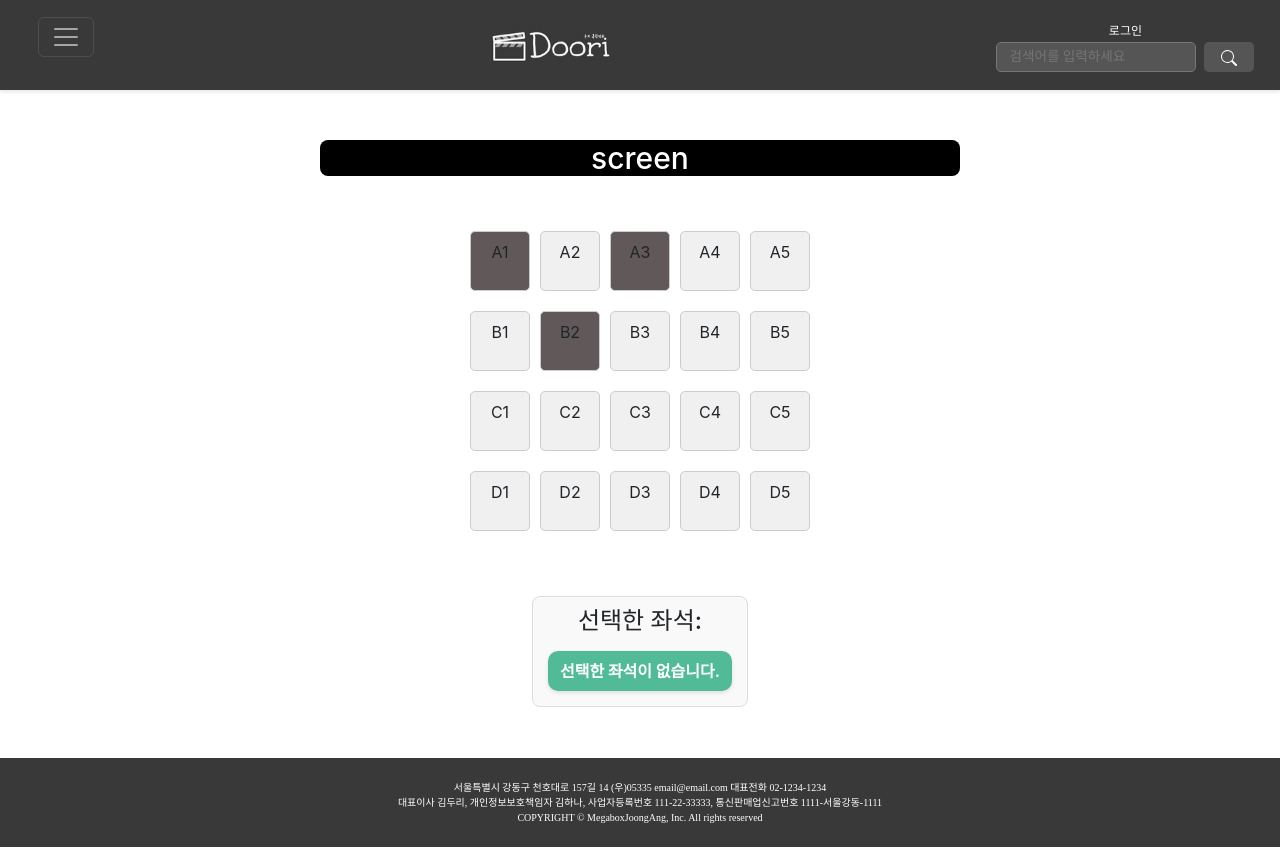
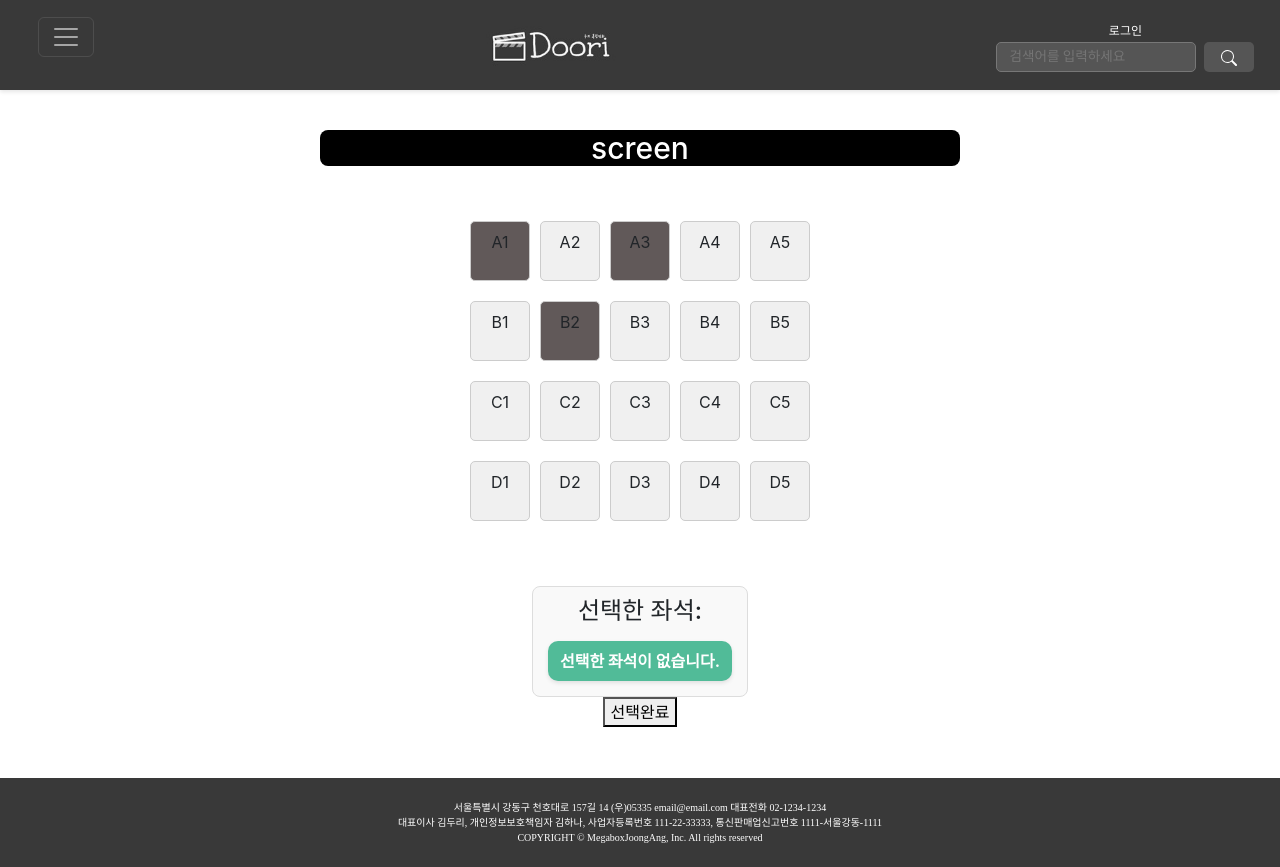
Before and after one commit to haeunE/Doori, a React (Create React App) app: page /doori/seatbooking in a window 1280 px wide. Built offline with nearby package versions, Linux system fonts and the light colour scheme.

Commit message:
seat까지는 만듬 but 예매시어떻게 되게 아직 구현이 안되있음

```diff
--- a/src/App.js
+++ b/src/App.js
@@ -9,7 +9,6 @@ import { useEffect, useState } from 'react';
 import Home from './pages/Home';
 import Movies from './pages/Movies';
 import UserUpdate from './pages/UserUpdate';
-import Reservation from './pages/Reservation';
 import Test from './utils/Test';
 import SeatBooking from './pages/SeatBooking';
 
--- a/src/pages/SeatBooking.js
+++ b/src/pages/SeatBooking.js
@@ -3,11 +3,17 @@ import React, { useEffect, useState } from "react";
 import "./css/SeatBooking.css";
 import axiosInstance from "../axiosInstance";
 import SeatRow from "../components/js/SeatRow";
+import { useLocation, useNavigate } from "react-router-dom";
 
 const SeatBooking = () => {
   const [selectedSeats, setSelectedSeats] = useState([]);
   const [reservedSeats, setReservedSeats] = useState([]);
   const [loading, setLoading] = useState(false);
+  const navigate = useNavigate();
+ // timetable정보 받아올거임 -> reservationNB생성 해야됨 (가격=티켓*자리ea) -> reservaionNB보내줘야됨
+ // -> reNB & seatNB이용해서 저장 필요함 어떻게
+
+ // 해결방법 - 함수 2개 만들어서 onclick했을때 할건데 어싱크 어웨잇으로 해야될거 같음
   const reservedSeatsEX = ["A1", "A3", "B2"]; // 예약된 좌석 예시
 
   const seatLayout = [
@@ -65,6 +71,25 @@ const SeatBooking = () => {
             <strong>선택한 좌석이 없습니다.</strong>
           )}
         </div>
+        <button
+        //  onClick={()=>{
+        //   const isConfirmed = window.confirm("예매하시겠습니까?")
+        //   if(isConfirmed){
+        //     axiosInstance.post("/doori/reservation")
+        //     .then(response=>{
+        //       console.log(response.data)
+        //     }).catch(error=>{
+        //       console.log(error)
+        //     })
+        //   }else{
+        //     alert("예매 취소 되었습니다.")
+        //     navigate("/doori")
+        //   }
+
+        //  }}
+        >
+          선택완료
+        </button>
       </div>
     );
 };
--- a/src/pages/css/SeatBooking.css
+++ b/src/pages/css/SeatBooking.css
@@ -3,7 +3,7 @@
   flex-direction: column;
   justify-content: flex-start;
   align-items: center;
-  margin-top: 50px;
+  margin-top: 40px;
 }
 
 
```
Also changed, not shown: src/pages/Reservation.js (deleted, +0 -12 lines).
